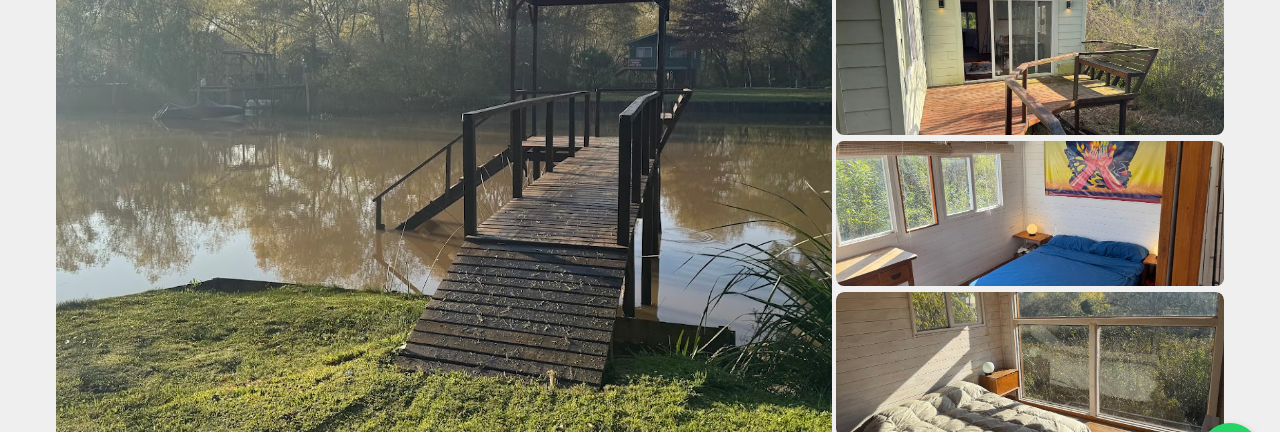
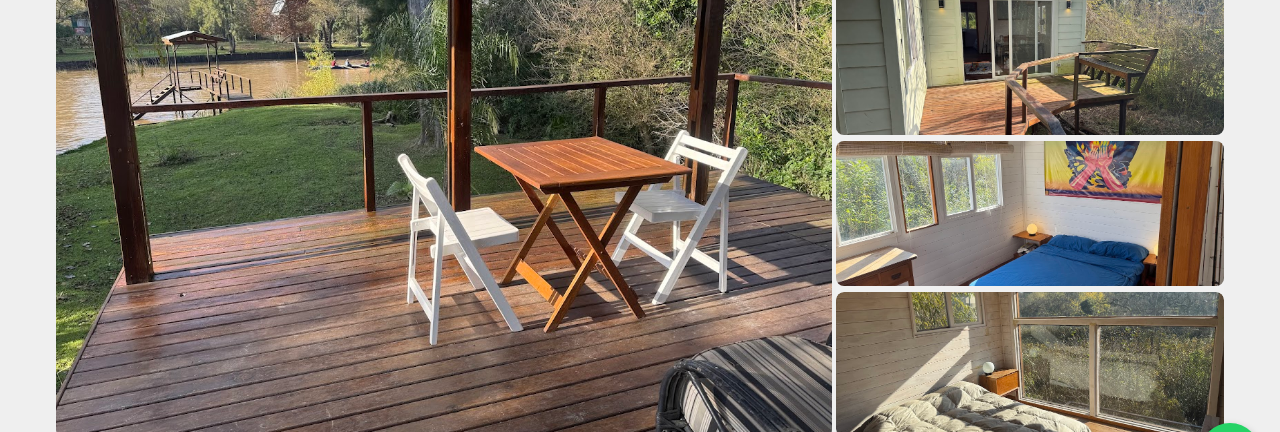
Before and after one commit to BrendaBurgoa/tigre, a plain HTML site: page index.html in a window 1280 px wide. Shown: the part 297-729 px from the top of the page. Drawn offline with Linux system fonts and the light colour scheme; grey boxes are pictures that could not be loaded.

Commit message:
little changes

```diff
--- a/index.html
+++ b/index.html
@@ -54,7 +54,7 @@
             <div class="image-grid-header">
                 <div class="image-grid-creative">
                     <div class="main-image">
-                        <img src="img/desktop/3.jpg" alt="Principal" onclick="openGalleryFrom(this)">
+                        <img src="img/desktop/9.jpg" alt="Principal" onclick="openGalleryFrom(this)">
                     </div>
                     <div class="side-images">
                         <img src="img/desktop/6.jpg" alt="Lado 1" onclick="openGalleryFrom(this)">
--- a/js/main.js
+++ b/js/main.js
@@ -87,7 +87,7 @@ window.addEventListener('load', applyStylesBasedOnZoom);
 window.addEventListener('resize', applyStylesBasedOnZoom);
 
 const images = [
-	"img/desktop/1.jpg",
+	"img/desktop/9.jpg",
 	"img/desktop/2.jpg",
 	"img/desktop/3.jpg",
 	"img/desktop/4.jpg",
@@ -95,7 +95,7 @@ const images = [
 	"img/desktop/6.jpg",
 	"img/desktop/7.jpg",
 	"img/desktop/8.jpg",
-	"img/desktop/9.jpg",
+	"img/desktop/1.jpg",
 	"img/desktop/10.jpg",
 	"img/desktop/11.jpg",
 	"img/desktop/12.jpg",
```
Also changed, not shown: img/us.jpg.
